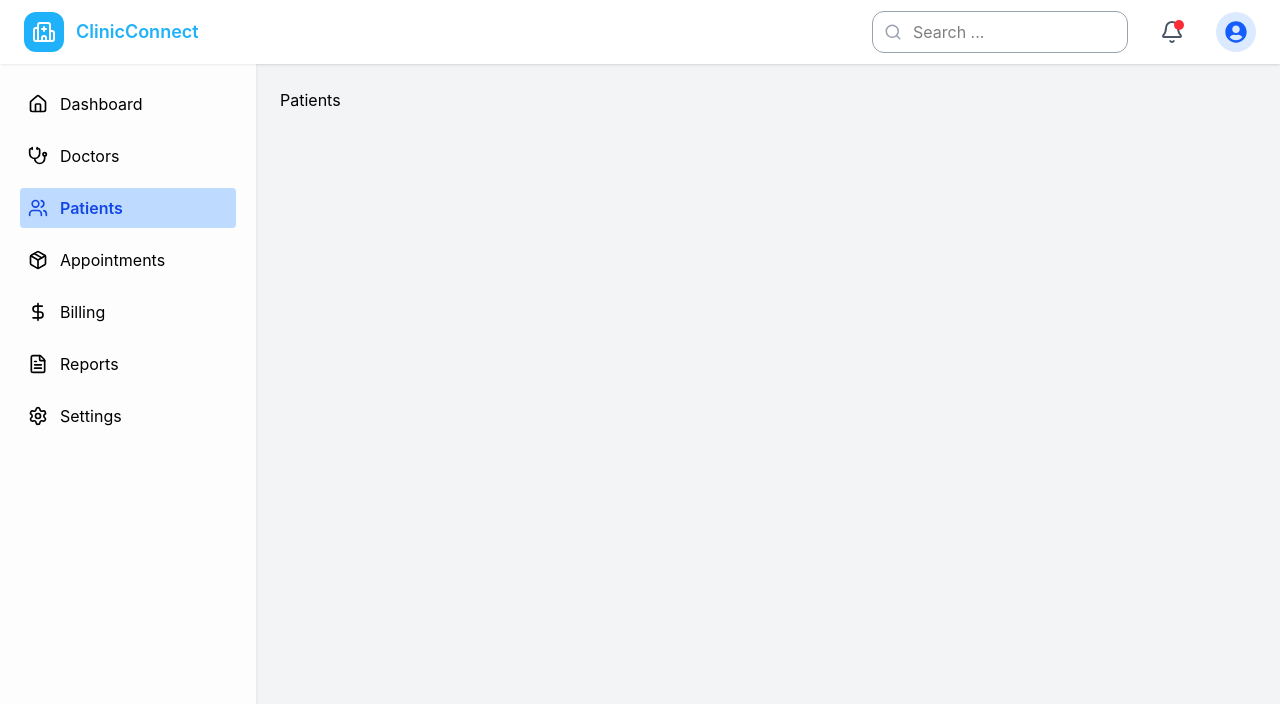
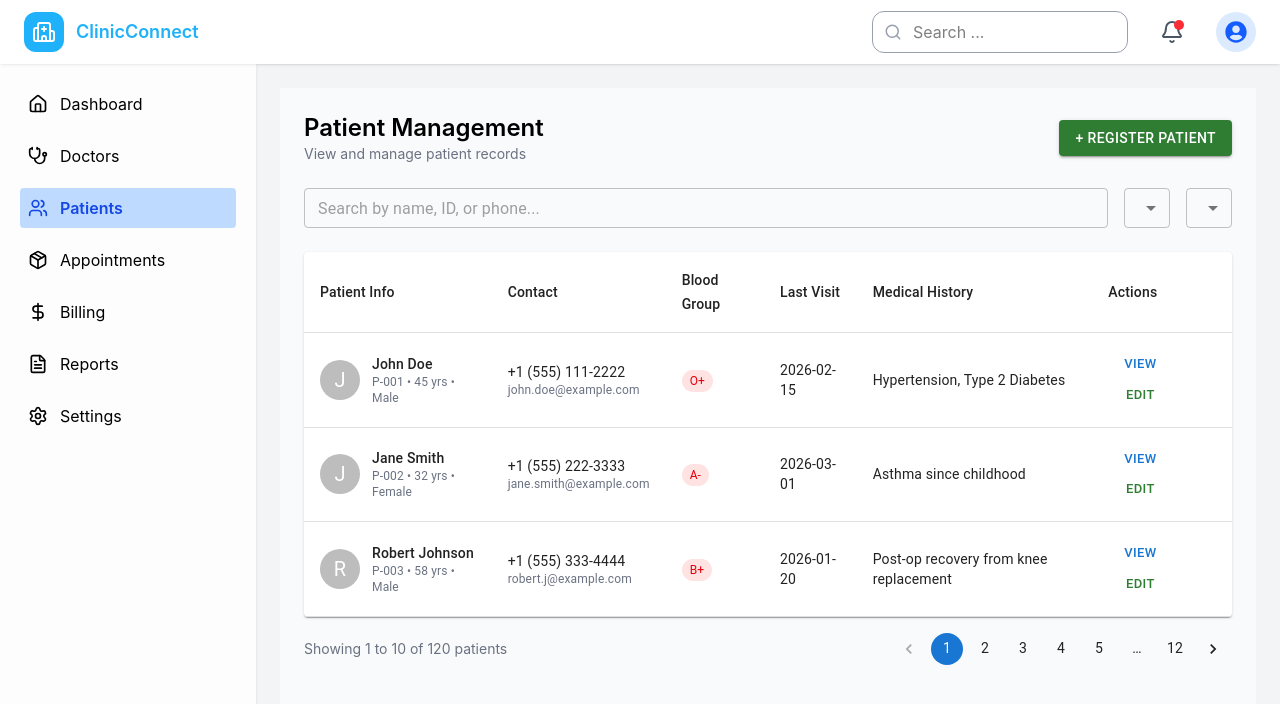
Before and after one commit to VirajithaDilsh/channeling-center-management-system, a React (Vite) app: page /dashboard/patients in a window 1280 px wide. Shown: the top 704 px of the page. Built offline with nearby package versions, Linux system fonts and the light colour scheme.

Commit message:
create patients page

```diff
--- a/src/pages/dashboard/Patients.jsx
+++ b/src/pages/dashboard/Patients.jsx
@@ -1,11 +1,196 @@
-import React from 'react';
+import React, { useState } from "react";
+import {
+  Table,
+  TableBody,
+  TableCell,
+  TableContainer,
+  TableHead,
+  TableRow,
+  Paper,
+  Avatar,
+  Button,
+  TextField,
+  Select,
+  MenuItem,
+  Pagination
+} from "@mui/material";
 
-const Patients = () => {
-    return (
+const patients = [
+  {
+    id: "P-001",
+    name: "John Doe",
+    age: 45,
+    gender: "Male",
+    phone: "+1 (555) 111-2222",
+    email: "john.doe@example.com",
+    blood: "O+",
+    visit: "2026-02-15",
+    history: "Hypertension, Type 2 Diabetes"
+  },
+  {
+    id: "P-002",
+    name: "Jane Smith",
+    age: 32,
+    gender: "Female",
+    phone: "+1 (555) 222-3333",
+    email: "jane.smith@example.com",
+    blood: "A-",
+    visit: "2026-03-01",
+    history: "Asthma since childhood"
+  },
+  {
+    id: "P-003",
+    name: "Robert Johnson",
+    age: 58,
+    gender: "Male",
+    phone: "+1 (555) 333-4444",
+    email: "robert.j@example.com",
+    blood: "B+",
+    visit: "2026-01-20",
+    history: "Post-op recovery from knee replacement"
+  }
+];
+
+export default function PatientManagement() {
+
+  const [page, setPage] = useState(1);
+
+  return (
+    <div className="p-6 bg-gray-50 min-h-screen">
+
+      {/* Header */}
+      <div className="flex justify-between items-center mb-6">
         <div>
-            <h1>Patients</h1>
+          <h1 className="text-2xl font-semibold">Patient Management</h1>
+          <p className="text-gray-500 text-sm">
+            View and manage patient records
+          </p>
         </div>
-    );
-};
 
-export default Patients;
+        <Button variant="contained" color="success">
+          + Register Patient
+        </Button>
+      </div>
+
+      {/* Search + Filters */}
+      <div className="flex gap-4 mb-6">
+
+        <TextField
+          fullWidth
+          size="small"
+          placeholder="Search by name, ID, or phone..."
+        />
+
+        <Select size="small" defaultValue="">
+          <MenuItem value="">Blood Group</MenuItem>
+          <MenuItem value="O+">O+</MenuItem>
+          <MenuItem value="A+">A+</MenuItem>
+          <MenuItem value="B+">B+</MenuItem>
+        </Select>
+
+        <Select size="small" defaultValue="">
+          <MenuItem value="">Status</MenuItem>
+          <MenuItem value="active">Active</MenuItem>
+          <MenuItem value="inactive">Inactive</MenuItem>
+        </Select>
+
+      </div>
+
+      {/* Table */}
+      <TableContainer component={Paper}>
+
+        <Table>
+
+          <TableHead>
+            <TableRow>
+              <TableCell>Patient Info</TableCell>
+              <TableCell>Contact</TableCell>
+              <TableCell>Blood Group</TableCell>
+              <TableCell>Last Visit</TableCell>
+              <TableCell>Medical History</TableCell>
+              <TableCell>Actions</TableCell>
+            </TableRow>
+          </TableHead>
+
+          <TableBody>
+
+            {patients.map((p) => (
+
+              <TableRow key={p.id} hover>
+
+                <TableCell>
+                  <div className="flex items-center gap-3">
+
+                    <Avatar>
+                      {p.name.charAt(0)}
+                    </Avatar>
+
+                    <div>
+                      <div className="font-medium">{p.name}</div>
+                      <div className="text-gray-500 text-xs">
+                        {p.id} • {p.age} yrs • {p.gender}
+                      </div>
+                    </div>
+
+                  </div>
+                </TableCell>
+
+                <TableCell>
+                  <div>{p.phone}</div>
+                  <div className="text-xs text-gray-500">{p.email}</div>
+                </TableCell>
+
+                <TableCell>
+                  <span className="px-2 py-1 bg-red-100 text-red-600 text-xs rounded-full">
+                    {p.blood}
+                  </span>
+                </TableCell>
+
+                <TableCell>{p.visit}</TableCell>
+
+                <TableCell className="text-gray-600 text-sm">
+                  {p.history}
+                </TableCell>
+
+                <TableCell>
+
+                  <Button size="small">
+                    View
+                  </Button>
+
+                  <Button size="small" color="success">
+                    Edit
+                  </Button>
+
+                </TableCell>
+
+              </TableRow>
+
+            ))}
+
+          </TableBody>
+
+        </Table>
+
+      </TableContainer>
+
+      {/* Pagination */}
+
+      <div className="flex justify-between items-center mt-4">
+
+        <p className="text-sm text-gray-500">
+          Showing 1 to 10 of 120 patients
+        </p>
+
+        <Pagination
+          count={12}
+          page={page}
+          onChange={(e, value) => setPage(value)}
+          color="primary"
+        />
+
+      </div>
+
+    </div>
+  );
+}
```
